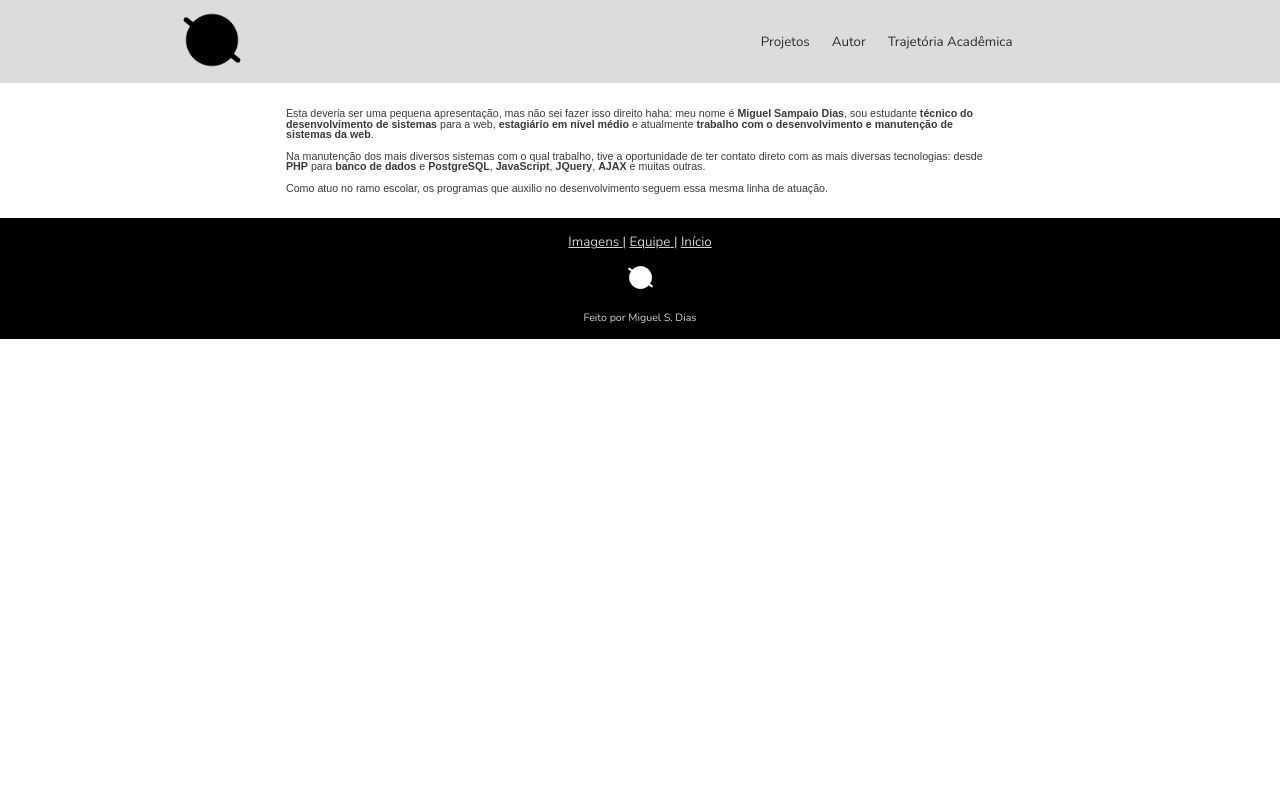
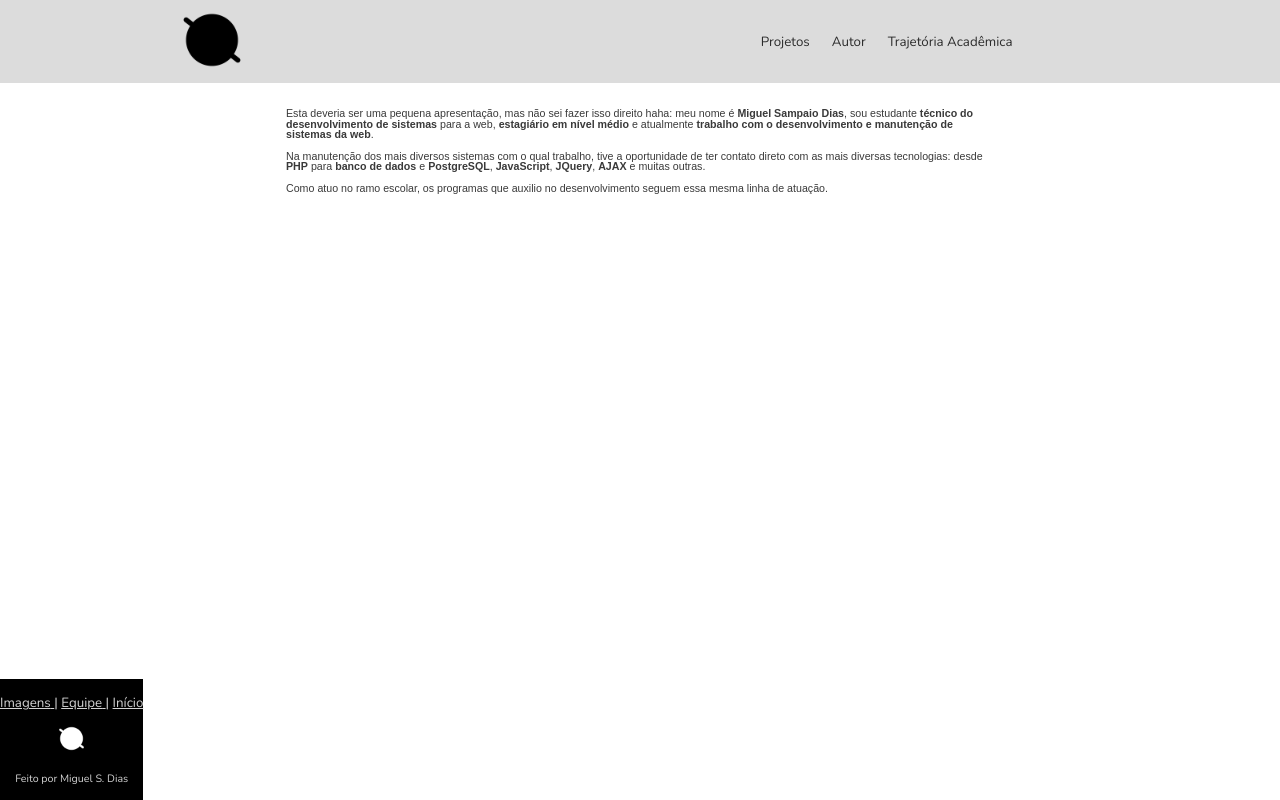
Before and after one commit to Saiomim/Portfolio, a plain HTML site: page index.html in a window 1280 px wide. Drawn offline with nearby package versions, Linux system fonts and the light colour scheme.

Commit message:
Update estilos.css

```diff
--- a/styles/estilos.css
+++ b/styles/estilos.css
@@ -41,6 +41,11 @@ footer{
     gap: 10px;
 }
 
+div.pos {
+    position: fixed;
+    bottom: 0px
+}
+
 footer a, footer span {
     color: lightgrey;
     font-size: 10pt;
```
